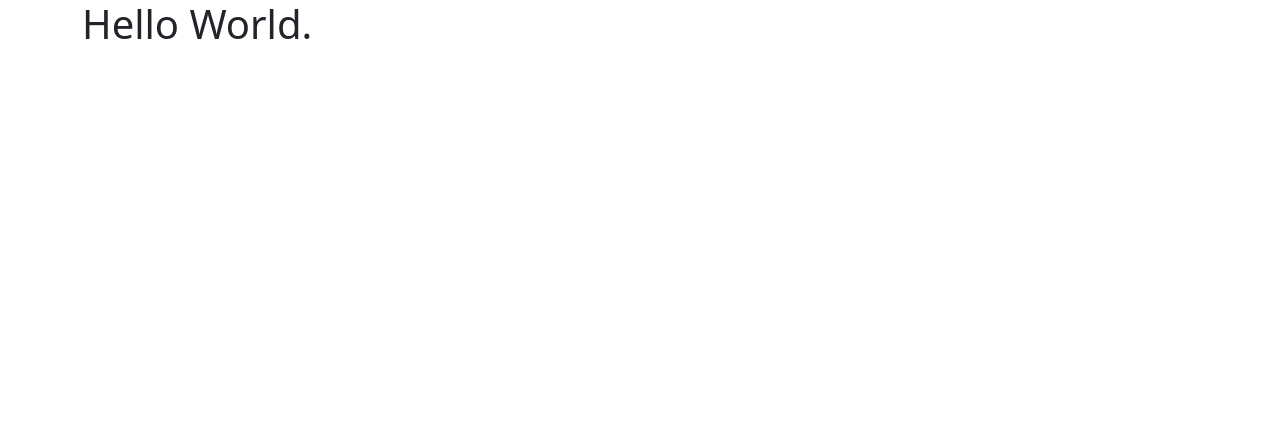
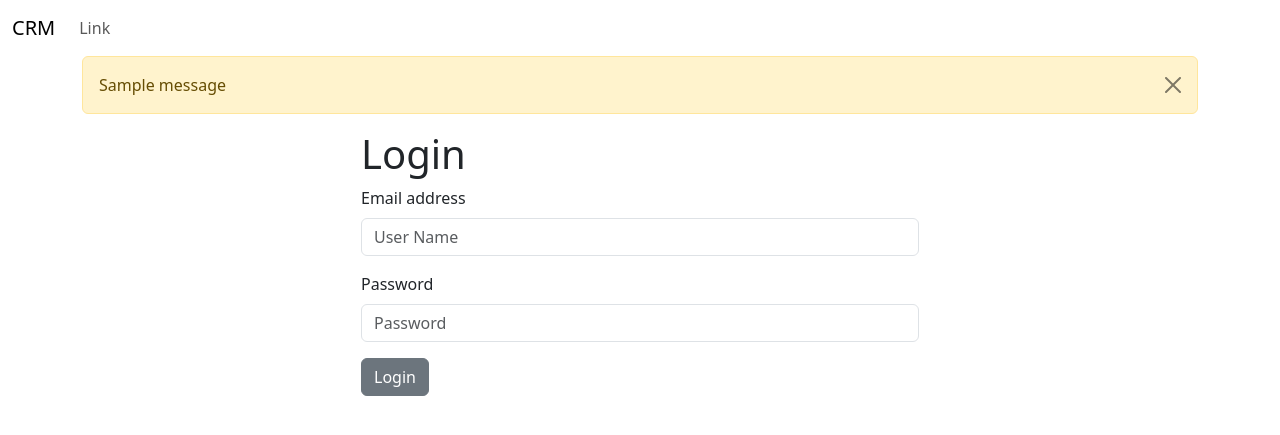
Before and after one commit to pahancha/crm-django, a Django app: page / in a window 1280 px wide. Shown: the top 435 px of the page. Run offline with Django 5.2, Linux system fonts and the light colour scheme; tables that the repository leaves empty hold one stand-in row (values such as "Sample post"); one stand-in notice (Sample message) is shown.

Commit message:
sec: user authentication - login

```diff
--- a/application/templates/base.html
+++ b/application/templates/base.html
@@ -1,17 +1,35 @@
-<!doctype html>
+<!DOCTYPE html>
 <html lang="en">
   <head>
-    <meta charset="utf-8">
-    <meta name="viewport" content="width=device-width, initial-scale=1">
+    <meta charset="utf-8" />
+    <meta name="viewport" content="width=device-width, initial-scale=1" />
     <title>CRM DJango</title>
-    <link href="https://cdn.jsdelivr.net/npm/bootstrap@5.3.2/dist/css/bootstrap.min.css" rel="stylesheet" integrity="sha384-T3c6CoIi6uLrA9TneNEoa7RxnatzjcDSCmG1MXxSR1GAsXEV/Dwwykc2MPK8M2HN" crossorigin="anonymous">
+    <link
+      href="https://cdn.jsdelivr.net/npm/bootstrap@5.3.2/dist/css/bootstrap.min.css"
+      rel="stylesheet"
+      integrity="sha384-T3c6CoIi6uLrA9TneNEoa7RxnatzjcDSCmG1MXxSR1GAsXEV/Dwwykc2MPK8M2HN"
+      crossorigin="anonymous"
+    />
   </head>
   <body>
+    {% include 'navbar.html' %}
 
     <div class="container">
-   {% block content %}
-   {% endblock %}
-   </div>
-    <script src="https://cdn.jsdelivr.net/npm/bootstrap@5.3.2/dist/js/bootstrap.bundle.min.js" integrity="sha384-C6RzsynM9kWDrMNeT87bh95OGNyZPhcTNXj1NW7RuBCsyN/o0jlpcV8Qyq46cDfL" crossorigin="anonymous"></script>
+      {% if messages %}
+        {% for message in messages %}
+            <div class="alert alert-warning alert-dismissible fade show" role="alert">
+                {{ message }}
+                <button type="button" class="btn-close" data-bs-dismiss="alert" aria-label="Close"></button>
+            </div>
+        {% endfor %}
+        {% endif %}
+      {% block content %}
+      {% endblock %}
+    </div>
+    <script
+      src="https://cdn.jsdelivr.net/npm/bootstrap@5.3.2/dist/js/bootstrap.bundle.min.js"
+      integrity="sha384-C6RzsynM9kWDrMNeT87bh95OGNyZPhcTNXj1NW7RuBCsyN/o0jlpcV8Qyq46cDfL"
+      crossorigin="anonymous"
+    ></script>
   </body>
 </html>
--- a/application/templates/home.html
+++ b/application/templates/home.html
@@ -1,5 +1,27 @@
-{% extends 'base.html'%}
+{% extends 'base.html' %}
 
 {% block content %}
-<h1>Hello World.</h1>
+
+<div class="col-md-6 offset-md-3">
+
+    {% if user.is_authenticated %}
+    <h1>Hello world.</h1>
+
+    {% else %}
+
+    <h1>Login</h1>
+    <form method="POST" action="{% url 'home' %}">
+        {% csrf_token %}
+        <div class="mb-3">
+            <label for="exampleInputEmail1" class="form-label">Email address</label>
+            <input type="text" class="form-control" aria-describedby="emailHelp" name="user_name" placeholder="User Name" required>
+        </div>
+        <div class="mb-3">
+            <label for="exampleInputPassword1" class="form-label">Password</label>
+            <input type="password" class="form-control" name="password" placeholder="Password" required>
+        </div>
+        <button type="submit" class="btn btn-secondary">Login</button>
+    </form>
+    {% endif %}
+</div>
 {% endblock %}
--- /dev/null
+++ b/application/templates/navbar.html
@@ -0,0 +1,15 @@
+<nav class="navbar navbar-expand-lg">
+    <div class="container-fluid">
+      <a class="navbar-brand" href="{% url 'home' %}">CRM</a>
+      <button class="navbar-toggler" type="button" data-bs-toggle="collapse" data-bs-target="#navbarSupportedContent" aria-controls="navbarSupportedContent" aria-expanded="false" aria-label="Toggle navigation">
+        <span class="navbar-toggler-icon"></span>
+      </button>
+      <div class="collapse navbar-collapse" id="navbarSupportedContent">
+        <ul class="navbar-nav me-auto mb-2 mb-lg-0">
+          <li class="nav-item">
+            <a class="nav-link" href="#">Link</a>
+          </li>
+        </ul>
+      </div>
+    </div>
+  </nav>
--- a/application/urls.py
+++ b/application/urls.py
@@ -4,5 +4,7 @@ from . import views
 
 urlpatterns = [
     path('', views.home, name='home'),
+    # path('login/', views.login_user, name='login'),
+    # path('logout', views.logout_user, name='logout'),
 
 ]
--- a/application/views.py
+++ b/application/views.py
@@ -1,5 +1,21 @@
-from django.shortcuts import render
+from django.shortcuts import render, redirect
+from django.contrib.auth import authenticate, login, logout
+from django.contrib import messages
 
 # Create your views here.
 def home(request):
-    return render(request,'home.html', {})
+    if request.method == 'POST':
+        username = request.POST['user_name']
+        password = request.POST['password']
+
+        #Authentication
+        user = authenticate(request, username = username, password=password)
+        if user is not None:
+            login(request, user)
+            messages.success(request, "You have been logged in to the CRM!")
+            return redirect('home')
+        else:
+            messages.error(request, "There was an error loggin in. Try again.")
+            return redirect('home')
+    else:
+        return render(request,'home.html', {})
```
